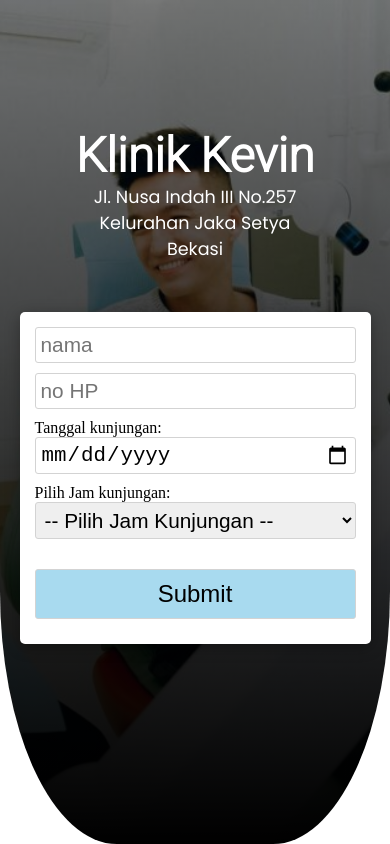
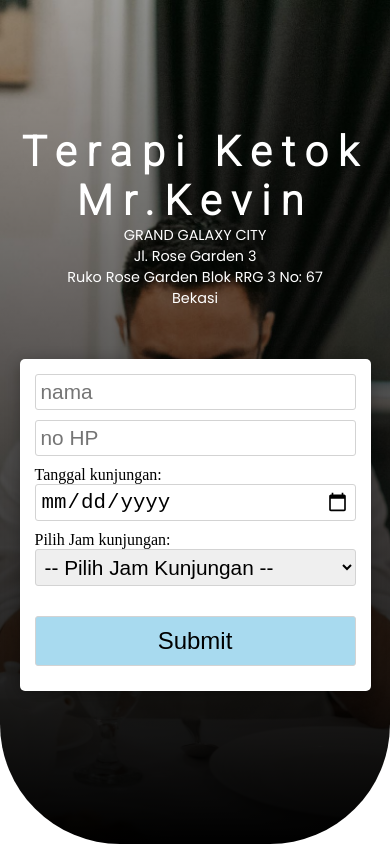
Before and after one commit to mtobing11/klinik-app, a plain HTML site: page index.html in a window 390 px wide. Drawn offline with Linux system fonts and the light colour scheme; no server answers.

Commit message:
change background and adjust typography

```diff
--- a/index.html
+++ b/index.html
@@ -17,8 +17,8 @@
   <body>
     <div id="hero_section">
       <header id="header">
-        <h1>Klinik Kevin</h1>
-        <p>Jl. Nusa Indah III No.257<br />Kelurahan Jaka Setya<br />Bekasi</p>
+        <h1>Terapi Ketok<br />Mr.Kevin</h1>
+        <p>GRAND GALAXY CITY<br />Jl. Rose Garden 3<br />Ruko Rose Garden Blok RRG 3 No: 67<br />Bekasi</p>
       </header>
       <main id="main">
         <form
--- a/style.css
+++ b/style.css
@@ -15,7 +15,7 @@ body {
 
 #hero_section{
     height: 100vh;
-    background: linear-gradient(0deg, rgba(0, 0, 0, 1), rgba(0, 0, 0, 0.5)), url(img/dental-bg-1024x683.jpg);
+    background: linear-gradient(0deg, rgba(0, 0, 0, 1), rgba(0, 0, 0, 0.3)), url(img/kevin_02.jpg);
     background-size: cover;
     background-repeat: no-repeat;
     background-position: center;
@@ -32,6 +32,7 @@ body {
 h1 {
     font-size: 5rem;
     font-family: 'Roboto', sans-serif;
+    letter-spacing: 10px;
 }
 p{
     font-size: 1.5rem;
@@ -94,13 +95,17 @@ input[type=submit]:hover {
 /* media  */
 @media screen and (max-width: 1024px){
     h1{font-size:4rem}
-    p{font-size:1.4rem}
+    p{font-size:1.1rem}
 }
 
 @media screen and (max-width: 668px){
+    #hero_section {
+        border-bottom-right-radius: 120px;
+        border-bottom-left-radius: 120px;
+    }
     #header {padding-top: 15vh}
-    h1{font-size:3rem}
-    p{font-size:1.1rem}
+    h1{font-size:2.6rem}
+    p{font-size:0.9rem}
     input, select {font-size:1.3rem}
     input[type=submit]{
         font-size: 1.5rem;
@@ -109,7 +114,8 @@ input[type=submit]:hover {
 }
 
 @media screen and (max-width:376px){
-    p{font-size:1rem}
+    h1{font-size:2.4rem}
+    p{font-size:0.8rem}
     input,
     select {
         font-size: 1.1rem
```
Also changed, not shown: img/dental-bg-1024x683.jpg (deleted), img/kevin_01.jpeg (added), img/kevin_02.jpg (added).
